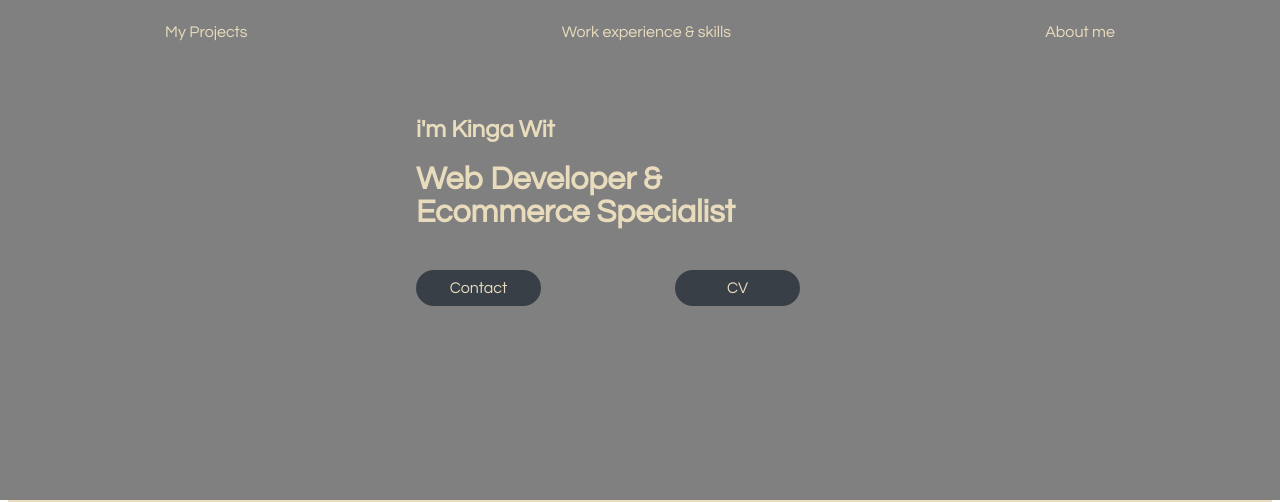
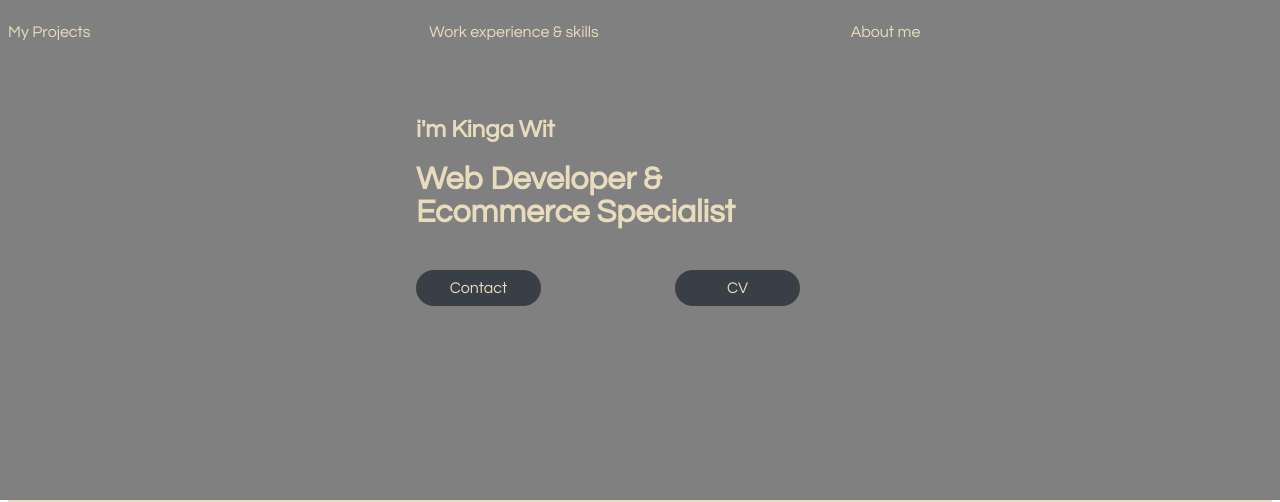
Before and after one commit to KingaWit/my-page, a plain HTML site: page index.html in a window 1280 px wide. Shown: the top 502 px of the page. Drawn offline with Linux system fonts and the light colour scheme.

Commit message:
Update index.html

```diff
--- a/index.html
+++ b/index.html
@@ -6,7 +6,7 @@
     <title>O mnie</title>
 </head>
 <body>
-    <div class="top">
+<div class="top">
   <p class="ln">My Projects</p>
   <p class="ln">Work experience & skills</p>
   <p>About me</p>
@@ -72,6 +72,10 @@
   color:#e9dcbd;
   position:relative;
   z-index:2;
+  width:100%;
+}
+.top > p{
+  width:33.33%;
 }
 .info{
   z-index: 1;
@@ -166,5 +170,7 @@
 </style>
 
 
+
+
 </body>
 </html>
```
